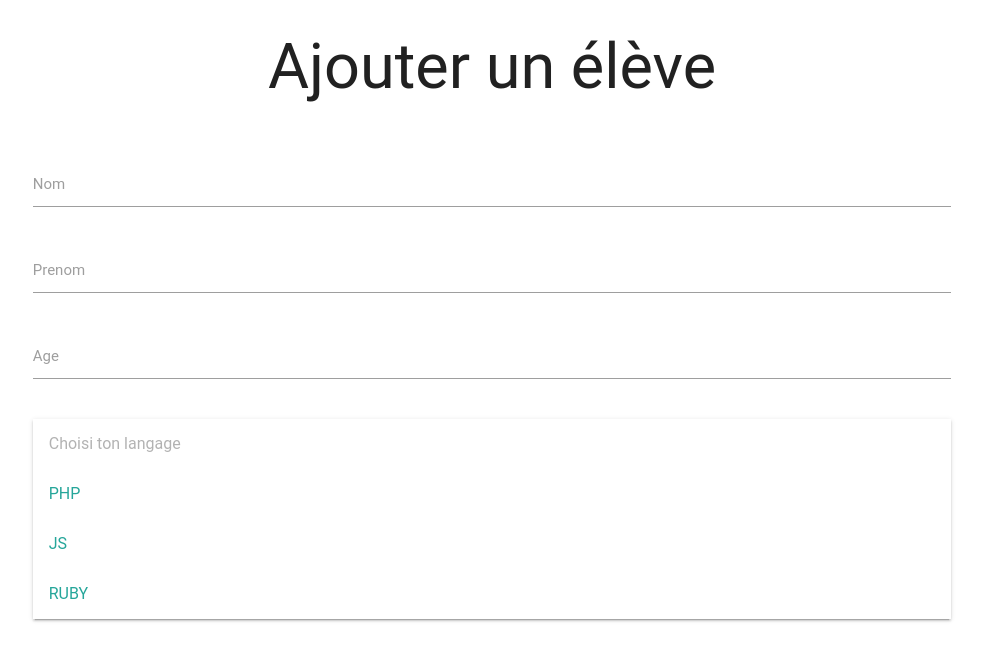
After one commit to florianpdf/atelier_blog_php, a PHP site: page /edit_article.php?id=1 in a window 1280 px wide, after a click on "Choisi ton langage". The commit adds this page. Shown: the top 661 px of the page, without its empty margins (148-1131 px from the left). Run offline with PHP 8.4, Linux system fonts and the light colour scheme; some libraries are stand-ins or nearby versions; some web fonts are replaced.

Commit message:
Ajout delete + edit

```diff
--- /dev/null
+++ b/edit_article.php
@@ -0,0 +1,42 @@
+<?php include 'includes/header.php'; ?>
+
+	<div class="container">
+		<div class="row">
+			<h1 class="center">Ajouter un élève</h1>
+		</div>
+		<div class="row">
+			<form class="col s12" action="edit_article_action.php?id=<?php echo $_GET['id']; ?>" method="POST">
+				<div class="row">
+					<div class="input-field">
+						<label for="nom">Nom</label>
+						<input id="nom" type="text" name="nom" required="">
+					</div>
+				</div>
+				<div class="row">
+					<div class="input-field">
+						<label for="prenom">Prenom</label>
+						<input id="prenom" type="text" name="prenom">
+					</div>
+				</div>
+				<div class="row">
+					<div class="input-field">
+						<label for="age">Age</label>
+						<input id="age" type="number" name="age">
+					</div>
+				</div>
+				<div class="row">
+					<select name="langage">
+						<option disabled selected>Choisi ton langage</option>
+						<option value="php">PHP</option>
+						<option value="js">JS</option>
+						<option value="ruby">RUBY</option>
+					</select>
+				</div>
+				<div class="row center">
+					<input class="waves-effect waves-light btn" type="submit" value="Envoyer">
+				</div>
+			</form>
+		</div>
+	</div>
+
+<?php include 'includes/footer.php'; ?>
--- /dev/null
+++ b/includes/footer.php
@@ -0,0 +1,13 @@
+	<script
+	  src="https://code.jquery.com/jquery-2.2.4.min.js"
+	  integrity="sha256-BbhdlvQf/xTY9gja0Dq3HiwQF8LaCRTXxZKRutelT44="
+	  crossorigin="anonymous"></script>
+	<!-- Compiled and minified JavaScript -->
+	<script src="https://cdnjs.cloudflare.com/ajax/libs/materialize/0.98.0/js/materialize.min.js"></script>
+	<script type="text/javascript">
+		$(document).ready(function() {
+			$('select').material_select();
+		});
+	</script>
+</body>
+</html>
--- /dev/null
+++ b/includes/header.php
@@ -0,0 +1,10 @@
+<!DOCTYPE html>
+<html lang="en">
+<head>
+	<meta charset="UTF-8">
+	<title>Form</title>
+	  <!-- Compiled and minified CSS -->
+	  <link rel="stylesheet" href="https://cdnjs.cloudflare.com/ajax/libs/materialize/0.98.0/css/materialize.min.css">
+
+</head>
+<body>
```
Also changed, not shown: add_article.php (added, +42 -0 lines), delete_action.php (added, +15 -0 lines), edit_article_action.php (added, +36 -0 lines), index.php (+42 -54 lines), modele/connexion_bdd.php (added, +8 -0 lines), add_article_action.php (renamed from result.php), 1 other file.
